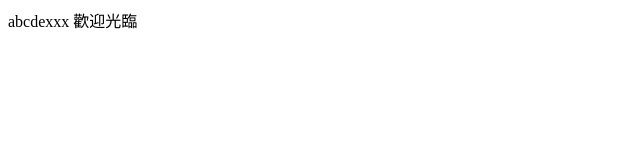
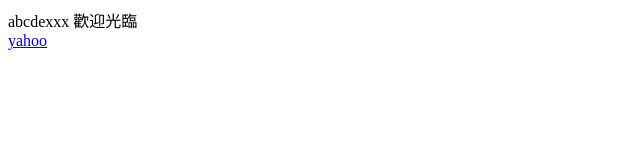
Before and after one commit to annie129a/annie129a.github.io, a plain HTML site: page index.html in a window 1280 px wide. Shown: the full height of the page, 0-640 px from the left. Drawn offline with Linux system fonts and the light colour scheme.

Commit message:
Update index.html

```diff
--- a/index.html
+++ b/index.html
@@ -1,4 +1,4 @@
 abcdexxx
 <meta http-equiv="Content-Type" content="text/html" charset="utf-8"> 歡迎光臨
 <br>
-<a href=http://www.yahoo.com>
+<a href=http://www.yahoo.com.tw>yahoo</a>
```
